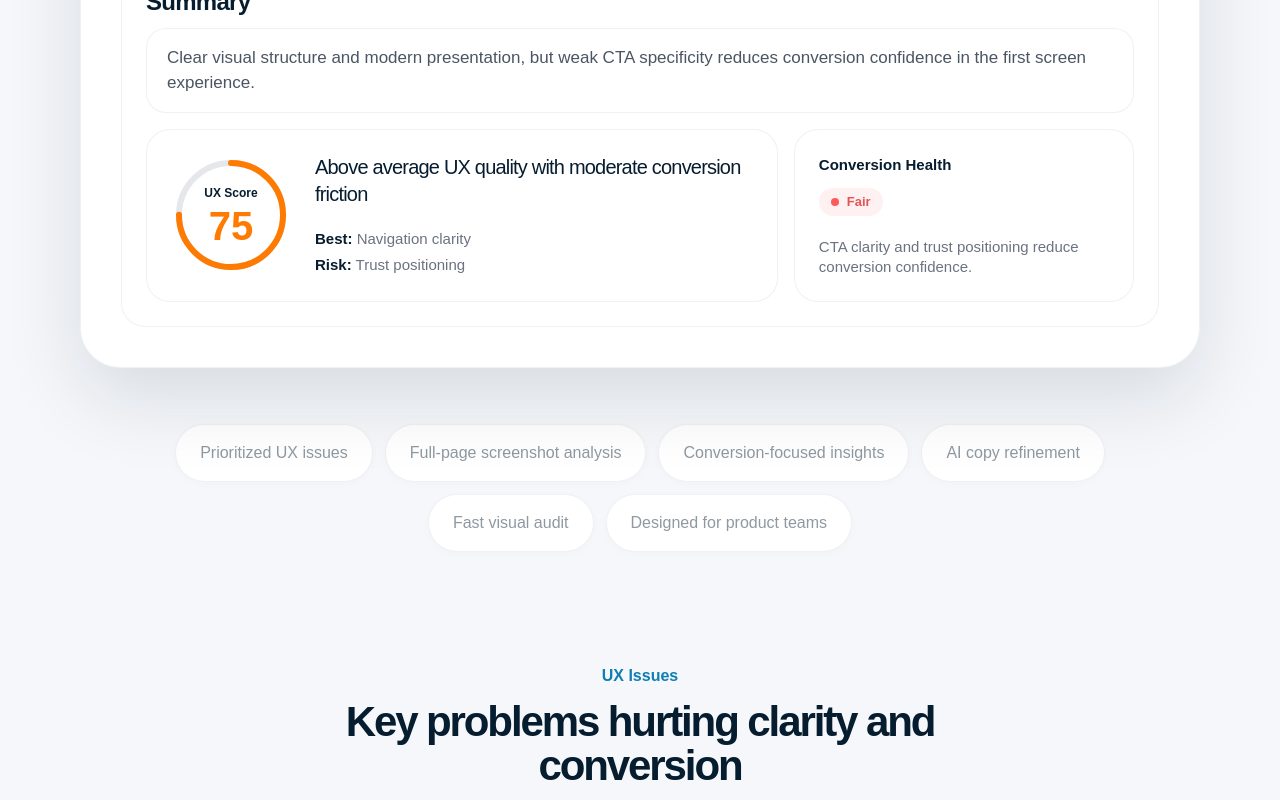
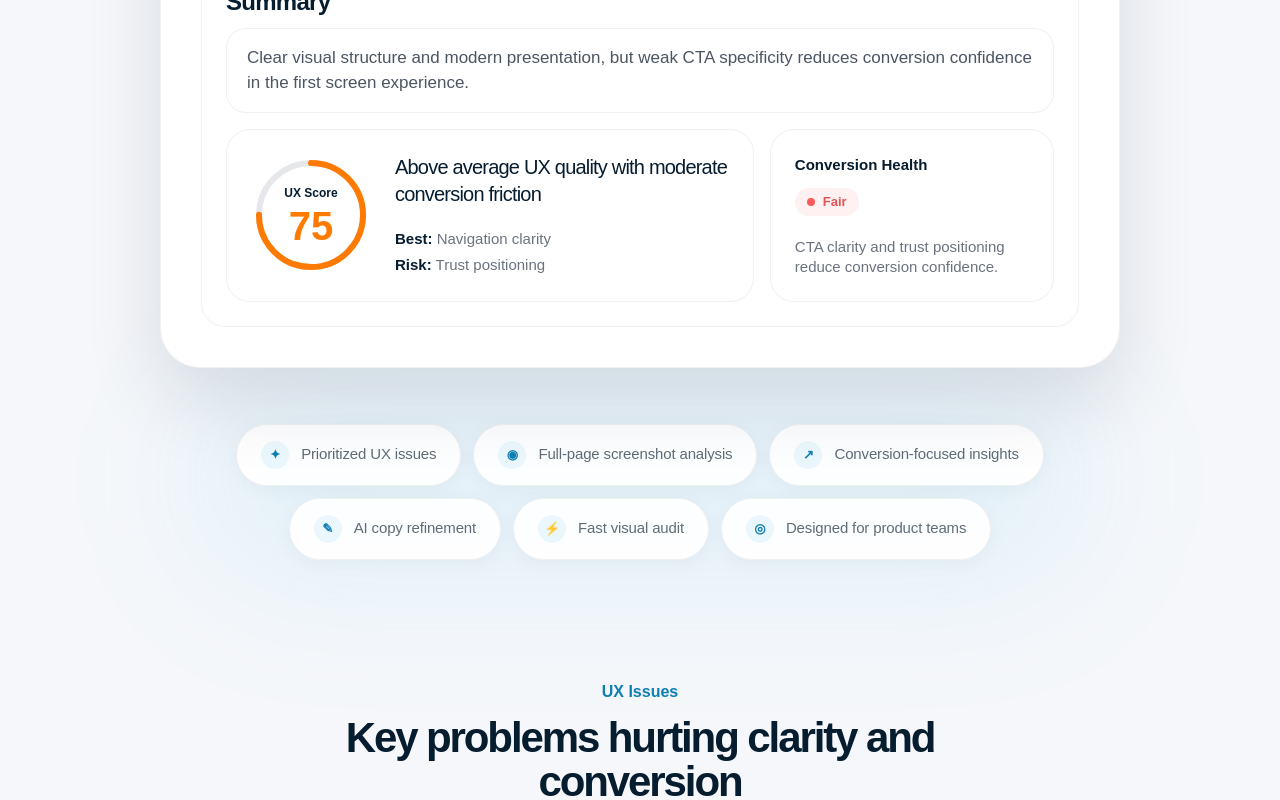
Before and after one commit to samarenkovdmitry/Klynt, a Next.js app: page / in a window 1280 px wide. Shown: the part 686-1486 px from the top of the page. Built offline with nearby package versions, Linux system fonts and the light colour scheme; a web font is replaced by a local one.

Commit message:
Feature pills Upd

```diff
--- a/app/page.tsx
+++ b/app/page.tsx
@@ -129,7 +129,7 @@ export default function Home() {
     className="
       relative
       mx-auto
-      max-w-[1120px]
+      max-w-[960px]
       overflow-hidden
       rounded-[28px] md:rounded-[40px]
       border
@@ -442,37 +442,113 @@ export default function Home() {
 
 
 {/* FEATURE PILLS */}
-<section className="px-6 pb-8 pt-14">
-  <div className="mx-auto flex max-w-[980px] flex-wrap gap-3 justify-center">
+<section className="relative px-6 pb-10 pt-14">
+
+  {/* subtle glow */}
+  <div className="pointer-events-none absolute inset-x-0 top-0 mx-auto h-[220px] max-w-[900px] rounded-full bg-[#53C2EE]/10 blur-3xl" />
+
+  <div className="relative mx-auto flex max-w-[980px] flex-wrap items-center justify-center gap-3">
 
     {[
-      "Prioritized UX issues",
-      "Full-page screenshot analysis",
-      "Conversion-focused insights",
-      "AI copy refinement",
-      "Fast visual audit",
-      "Designed for product teams",
+      {
+        icon: "✦",
+        label: "Prioritized UX issues",
+      },
+      {
+        icon: "◉",
+        label: "Full-page screenshot analysis",
+      },
+      {
+        icon: "↗",
+        label: "Conversion-focused insights",
+      },
+      {
+        icon: "✎",
+        label: "AI copy refinement",
+      },
+      {
+        icon: "⚡",
+        label: "Fast visual audit",
+      },
+      {
+        icon: "◎",
+        label: "Designed for product teams",
+      },
     ].map((item) => (
       <div
-        key={item}
+        key={item.label}
         className="
+          group
+          relative
+          overflow-hidden
           rounded-full
           border
           border-[rgba(6,28,47,0.06)]
-          bg-white
-          whitespace-nowrap
+          bg-white/92
+          backdrop-blur-md
           px-5
           py-3
-          text-[14px]
           md:px-6
           md:py-4
-          md:text-[16px]
-          font-medium
-          text-[#8F99A2]
-          shadow-[0_2px_10px_rgba(0,0,0,0.02)]
+          shadow-[0_4px_20px_rgba(6,28,47,0.04)]
+          transition-all
+          duration-300
+          hover:-translate-y-[2px]
+          hover:border-[rgba(83,194,238,0.24)]
+          hover:shadow-[0_12px_40px_rgba(83,194,238,0.14)]
         "
       >
-        {item}
+
+        {/* hover gradient */}
+        <div
+          className="
+            absolute
+            inset-0
+            opacity-0
+            transition-opacity
+            duration-300
+            group-hover:opacity-100
+            bg-[linear-gradient(180deg,rgba(83,194,238,0.06),transparent)]
+          "
+        />
+
+        <div className="relative flex items-center gap-3">
+
+          {/* icon */}
+          <div
+            className="
+              flex
+              h-7
+              w-7
+              items-center
+              justify-center
+              rounded-full
+              bg-[#EAF7FD]
+              text-[13px]
+              font-semibold
+              text-[#0F7FB3]
+            "
+          >
+            {item.icon}
+          </div>
+
+          {/* text */}
+          <span
+            className="
+              whitespace-nowrap
+              text-[14px]
+              md:text-[15px]
+              font-medium
+              tracking-[-0.01em]
+              text-[#5F6C78]
+              transition-colors
+              duration-200
+              group-hover:text-[#061C2F]
+            "
+          >
+            {item.label}
+          </span>
+        </div>
       </div>
     ))}
   </div>
@@ -482,7 +558,7 @@ export default function Home() {
 
 {/* FEATURES */}
 <section className="px-5 md:px-6 py-14 md:py-20">
-  <div className="mx-auto max-w-[920px]">
+  <div className="mx-auto max-w-[960px]">
 
     {/* SECTION 1 — UX Issues */}
     <div className="mx-auto max-w-[760px] text-center">
@@ -560,7 +636,7 @@ export default function Home() {
     </div>
 
     {/* SECTION 2 — Suggested Improvements */}
-    <div className="mx-auto max-w-[760px] text-center mt-[20px] md:mt-[60px]">
+    <div className="mx-auto max-w-[760px] text-center mt-[40px] md:mt-[120px]">
       <div className="inline-flex text-[16px] font-semibold text-[#0F7FB3]">
         Suggested Improvements
       </div>
@@ -626,7 +702,7 @@ export default function Home() {
     </div>
 
     {/* SECTION 3 — Copy Refinement */}
-    <div className="mx-auto max-w-[760px] text-center mt-[20px] md:mt-[60px]">
+    <div className="mx-auto max-w-[760px] text-center mt-[40px] md:mt-[120px]">
       <div className="inline-flex text-[16px] font-semibold text-[#0F7FB3]">
         Copy Refinement
       </div>
```
